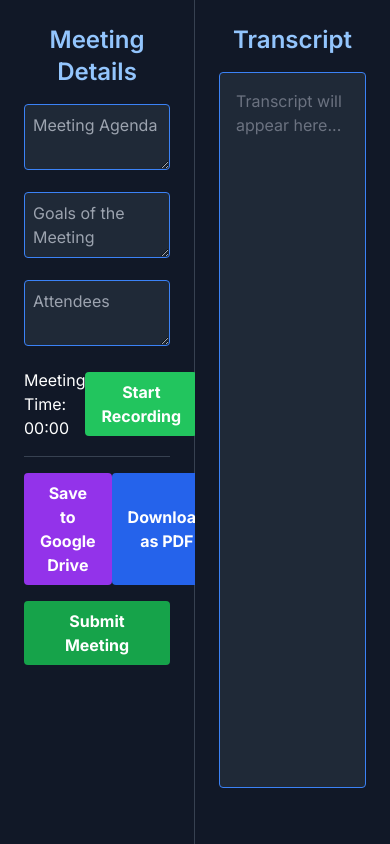
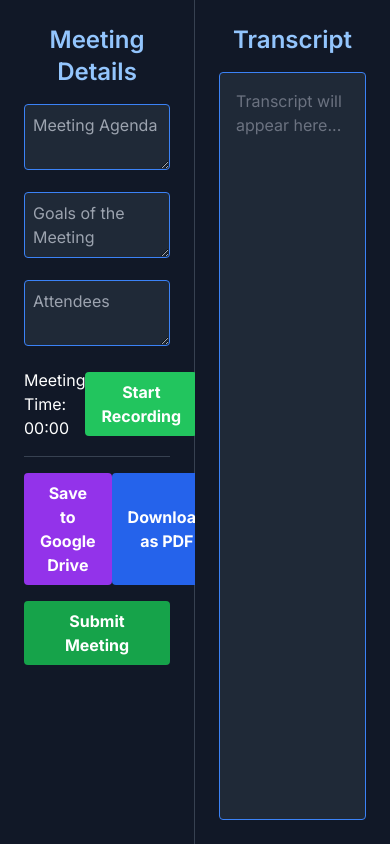
Before and after one commit to thedarianwong/WhatYaSay, a Next.js app in the folder client/: page / in a window 390 px wide. Built offline with nearby package versions, Linux system fonts and the light colour scheme; no server answers.

Commit message:
fixed transcript window responsiveness

```diff
--- a/client/src/app/page.tsx
+++ b/client/src/app/page.tsx
@@ -147,9 +147,9 @@ const Home: React.FC = () => {
                         Submit Meeting
                     </button>
                 </div>
-                <div className="w-1/2 p-6 bg-gray-900">
+                <div className="w-1/2 p-6 bg-gray-900 h-full flex flex-col">
                     <h2 className="text-2xl font-semibold text-blue-300 text-center mb-4">Transcript</h2>
-                    <div className="bg-gray-800 p-4 h-[90%] overflow-y-auto border border-blue-500 rounded">
+                    <div className="flex-grow bg-gray-800 p-4 overflow-y-auto border border-blue-500 rounded">
                         {transcript ? <p>{transcript}</p> : <p className="text-gray-500">Transcript will appear here...</p>}
                     </div>
                 </div>
```
